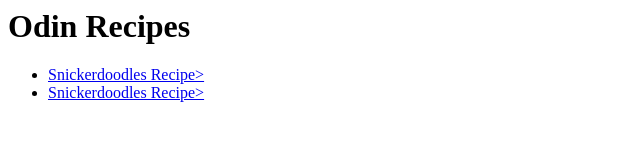
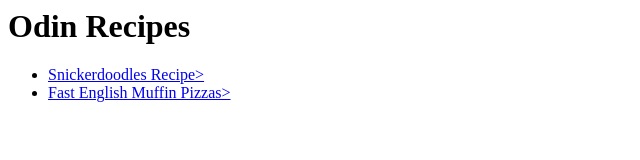
Before and after one commit to 14Gold10/odin-recipes, a plain HTML site: page index.html in a window 1280 px wide. Shown: the full height of the page, 0-640 px from the left. Drawn offline with Linux system fonts and the light colour scheme.

Commit message:
Update index.html

```diff
--- a/index.html
+++ b/index.html
@@ -1,5 +1,5 @@
 <h1>Odin Recipes</h1>
 <ul>
   <li><a href="/recipes/snickerdoodles.html">Snickerdoodles Recipe></a></li>
-  <li><a href="/recipes/empizzas.html">Snickerdoodles Recipe></a></li>
+  <li><a href="/recipes/empizzas.html">Fast English Muffin Pizzas></a></li>
 </ul>
```
